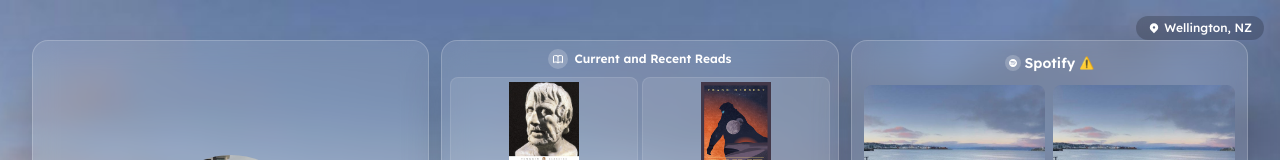
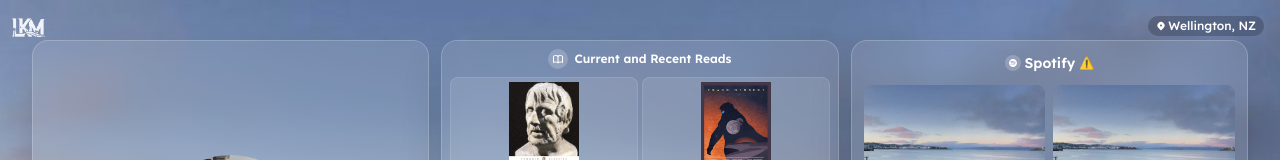
Before and after one commit to logankm02/website2.0, a React (Vite) app: page /about in a window 1280 px wide. Shown: the top 160 px of the page. Built offline with nearby package versions, Linux system fonts and the light colour scheme; no server answers; what ldrs would draw is missing.

Commit message:
update 2

```diff
--- a/src/pages/About.jsx
+++ b/src/pages/About.jsx
@@ -172,6 +172,14 @@ export default function About() {
 
   return (
     <main className="h-auto top-0 left-0">
+      {/* Logo in top left */}
+      <div className="hidden md:block fixed top-2 left-2 z-30">
+        <img
+          src="/lkmlogo-white.png"
+          alt="LKM Logo"
+          className="w-10 h-10 object-contain opacity-90 hover:opacity-100 transition-opacity duration-300"
+        />
+      </div>
       <TableOfContents />
       <div
         className={`flex flex-col items-center mx-4 md:mx-10 transition-opacity duration-1000 ${
@@ -183,8 +191,8 @@ export default function About() {
           className="w-screen min-h-screen md:h-screen flex flex-col bg-banner bg-cover bg-center relative overflow-hidden"
         >
           {/* Location Badge */}
-          <div className="absolute top-2 md:top-4 right-2 md:right-4 flex items-center bg-black/20 backdrop-blur-sm rounded-full px-2 md:px-3 py-1 z-10">
-            <svg className="w-3 h-3 mr-1 text-white" fill="currentColor" viewBox="0 0 20 20">
+          <div className="hidden md:flex absolute top-4 right-4 items-center bg-black/20 backdrop-blur-sm rounded-full px-2 py-0.5 z-10">
+            <svg className="w-2.5 h-2.5 mr-0.5 text-white" fill="currentColor" viewBox="0 0 20 20">
               <path fillRule="evenodd" d="M5.05 4.05a7 7 0 119.9 9.9L10 18.9l-4.95-4.95a7 7 0 010-9.9zM10 11a2 2 0 100-4 2 2 0 000 4z" clipRule="evenodd" />
             </svg>
             <p className="text-white text-xs font-medium">Wellington, NZ</p>
```
